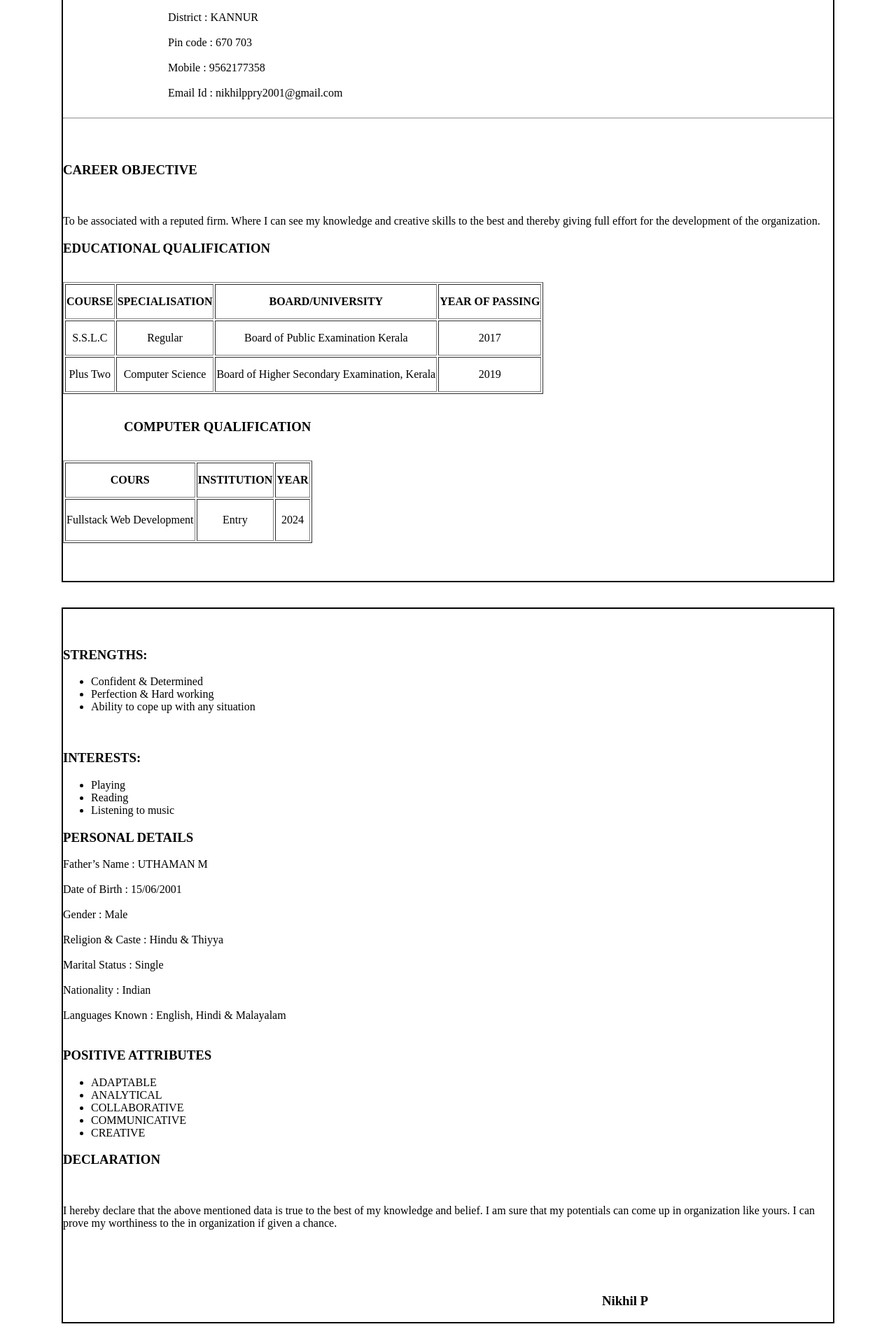
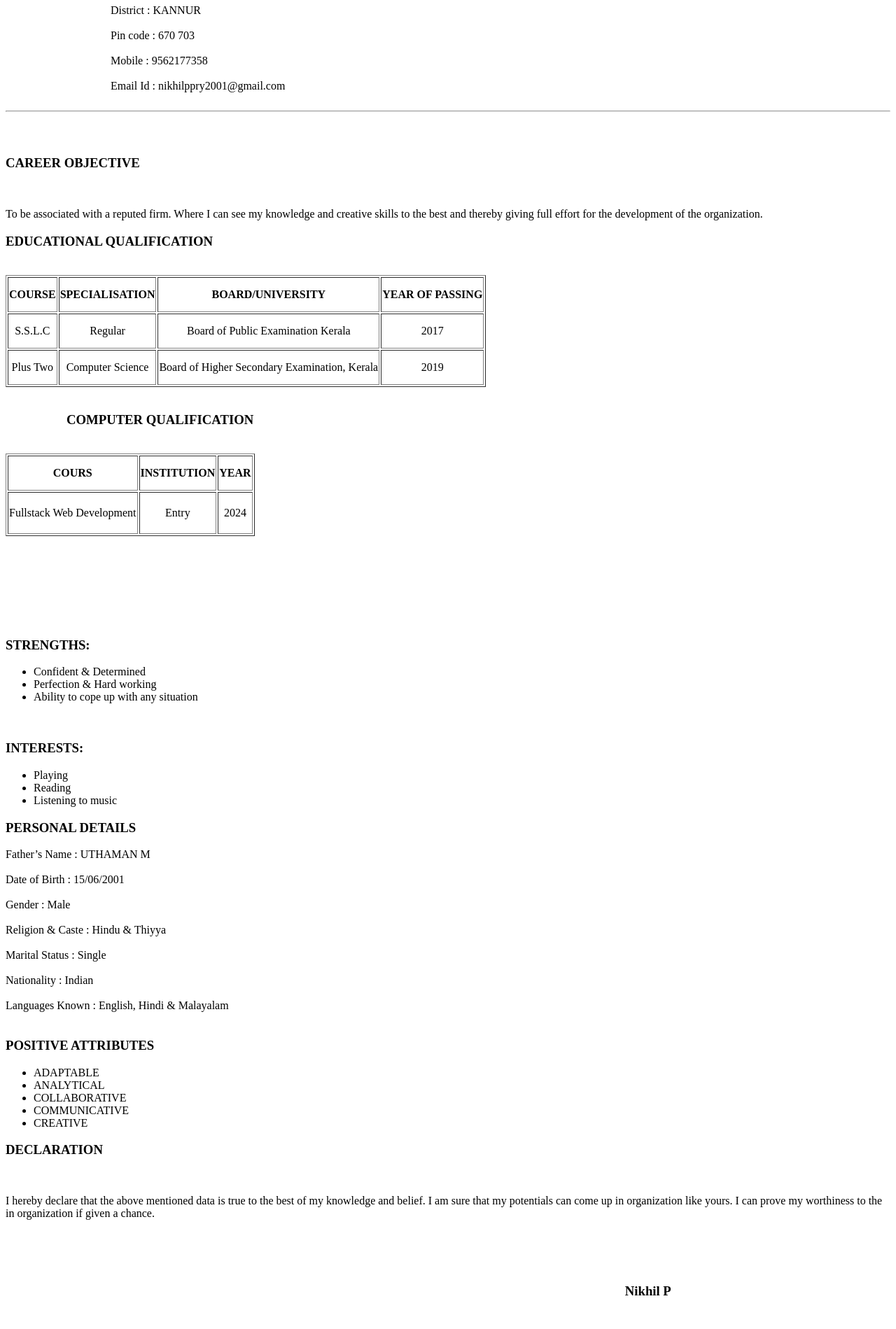
Before and after one commit to nikhil-full-stack-github/nikhil-index-1, a plain HTML site: page index.html in a window 1280 px wide. Shown: the part 454-2353 px from the top of the page at 70% size. After the commit the page ends 2329 px from the top, so only its background shows below. Drawn offline with Linux system fonts and the light colour scheme.

Commit message:
first commit

```diff
--- a/index.html
+++ b/index.html
@@ -6,7 +6,7 @@
     <title>Document</title>
 </head>
 <body>
-    <main style="margin-left: 80px; margin-right: 80px; border: 2px solid black;">
+
     <header style="text-align: center;">
         <h1>Resume</h1>
     </header>
@@ -98,9 +98,8 @@
             </table>
             <br><br><br>
     </section>
-   </main>
+
    <br><br>
-   <main style="margin-left: 80px; margin-right: 80px; border: 2px solid black;">
     <br><br>
     <section>
     <h3>STRENGTHS:</h3>
@@ -173,6 +172,5 @@ yours. I can prove my worthiness to the in organization if given a chance.
     </p>
    </footer>
 
-   </main>
 </body>
 </html>
```
